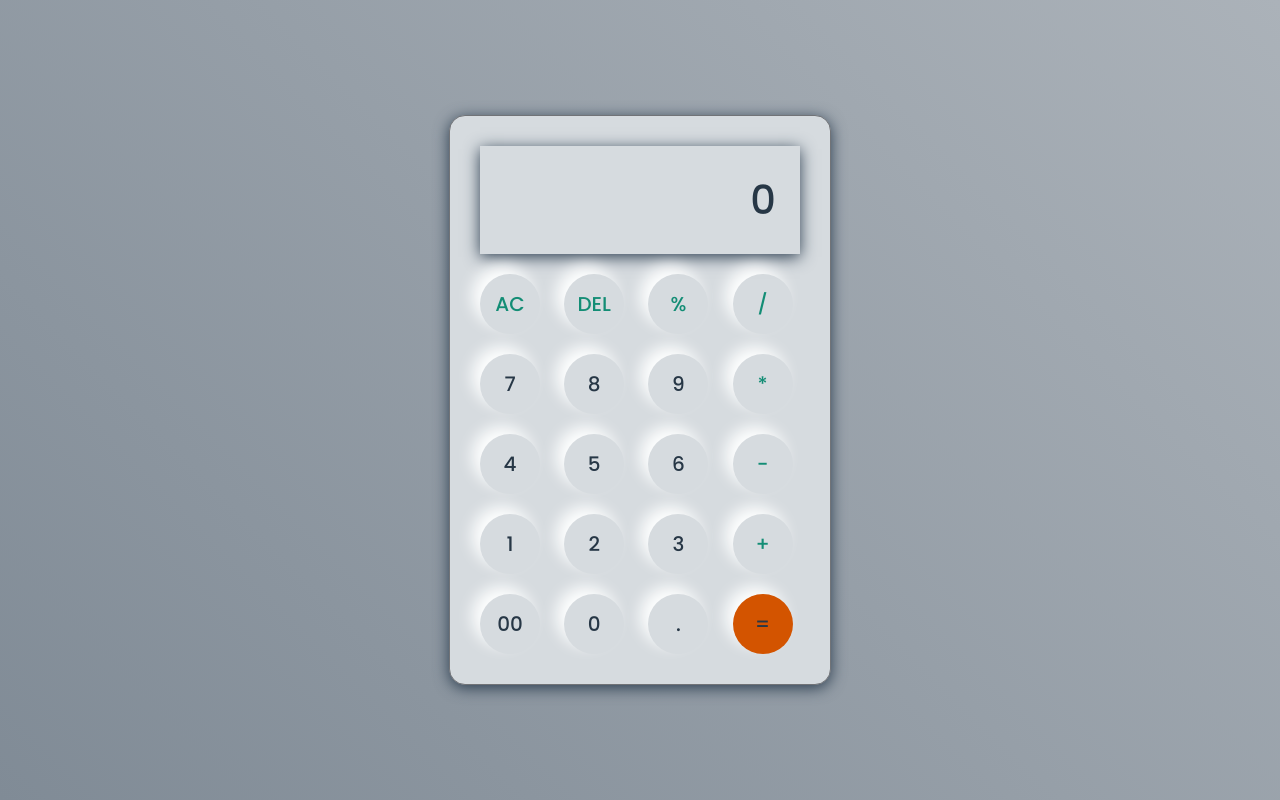
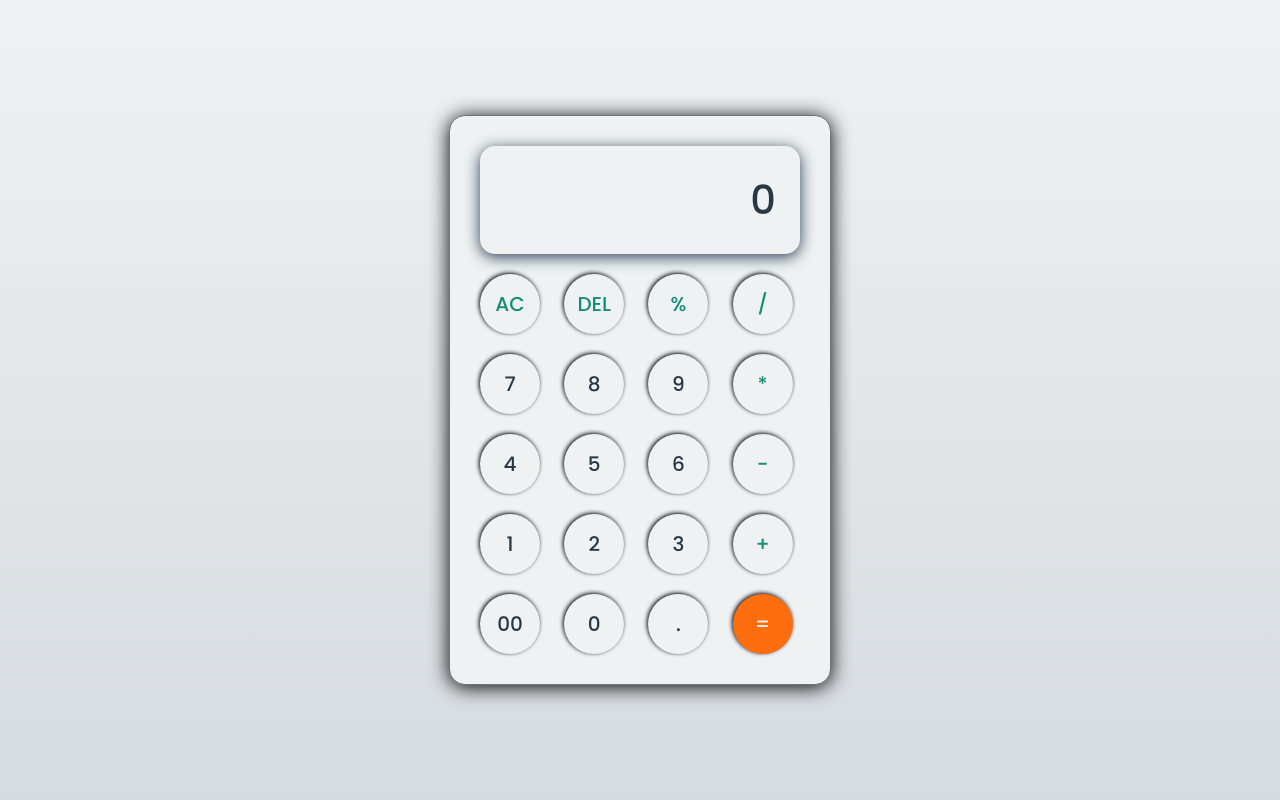
Before and after one commit to PaulinaSzeszel/calculator-js, a plain HTML site: page index.html in a window 1280 px wide. Drawn offline with Linux system fonts and the light colour scheme.

Commit message:
modified css

```diff
--- a/style.css
+++ b/style.css
@@ -13,20 +13,23 @@ body {
   display: flex;
   justify-content: center;
   align-items: center;
-  background: linear-gradient(45deg, #808B96 , #ABB2B9);
+  background: #8e9eab;
+  background: -webkit-linear-gradient(to bottom, #eef2f3, #d6dbdf);
+  background: linear-gradient(to bottom, #eef2f3, #d6dbdf);
 }
 
 .calculator {
   border: 1px solid #717377;
   padding: 20px;
   border-radius: 16px;
-  background: #D6DBDF;
-  box-shadow: 0px 3px 15px rgba(44, 62, 80);
+  background: #eef2f3;
+  box-shadow: 0px 2px 20px rgb(0, 0, 0);
 }
 
 input {
   width: 320px;
   border: none;
+  border-radius: 15px;
   padding: 24px;
   margin: 10px;
   background: transparent;
@@ -48,16 +51,17 @@ button {
   margin: 10px;
   border-radius: 50%;
   background: transparent;
-  color: #273746 ;
+  color: #273746;
   font-size: 20px;
-  box-shadow: -8px -8px 15px rgba(253, 254, 254);
+  box-shadow: -1px -1px 4px rgb(0, 0, 0);
   cursor: pointer;
 }
 
 .equalBtn {
-  background-color: #D35400;
+  background-color: #fe6e0e;
+  color: #eef2f3;
 }
 
 .operator {
-  color: #138D75;
+  color: #138d75;
 }
```
